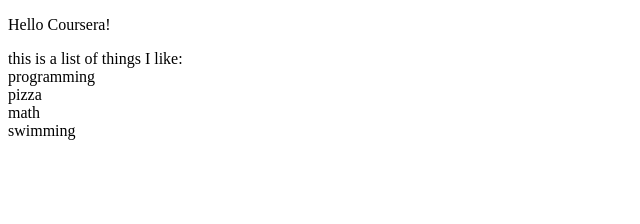
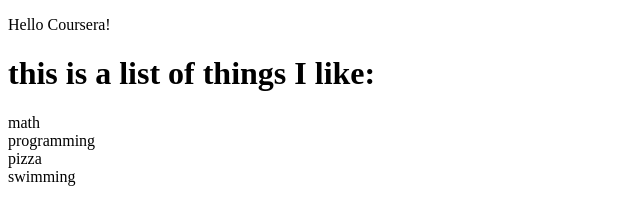
Before and after one commit to adrianyang2012/coursera_test, a plain HTML site: page index.html in a window 1280 px wide. Shown: the whole page, without its empty margins (0-640 px from the left). Drawn offline with Linux system fonts and the light colour scheme.

Commit message:
made it look a bit better

```diff
--- a/index.html
+++ b/index.html
@@ -5,15 +5,14 @@
 </head>
 <body>
 	<p> Hello Coursera! </p>
+	<h1> this is a list of things I like:</h1>
 	<div>
-		this is a list of things I like:
+		math
 		</br>
 		programming
 		</br>
 		pizza
 		</br>
-		math
-		</br>
 		swimming
 	</div>
 </body>
```
